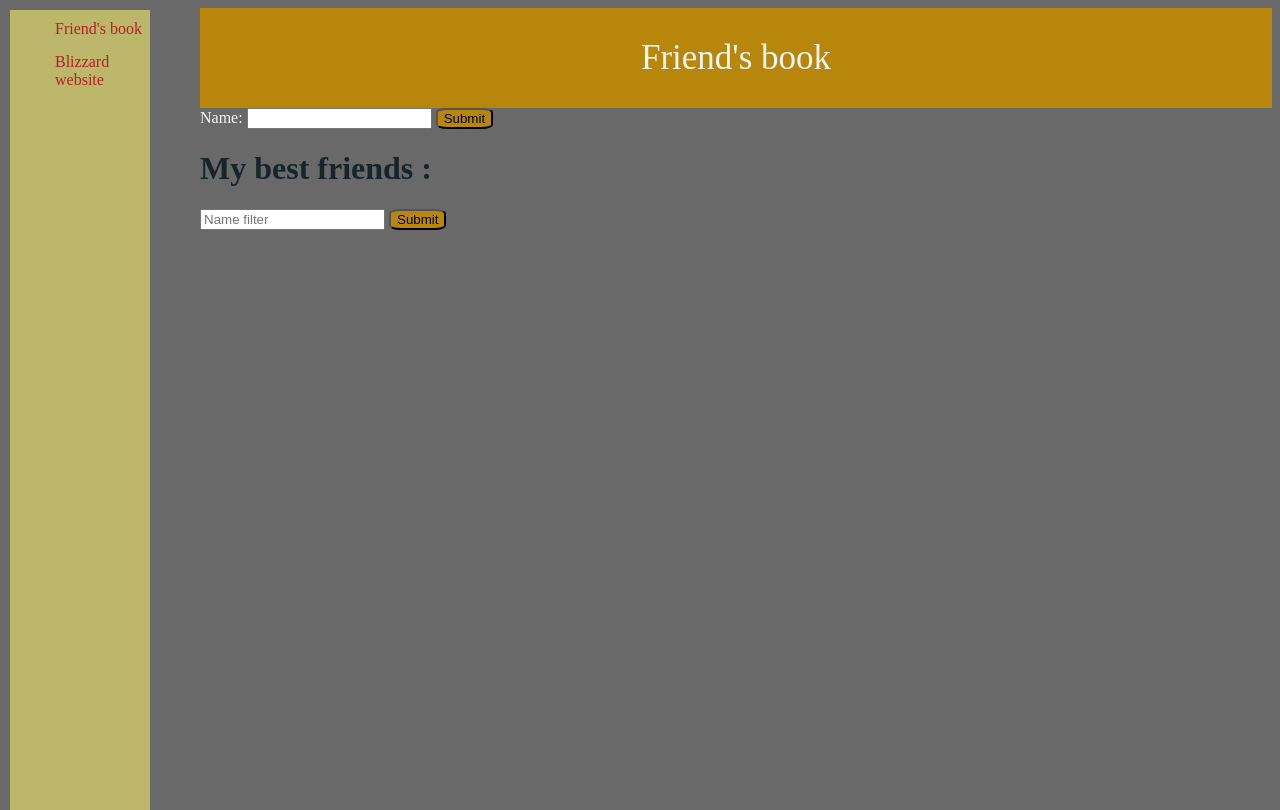
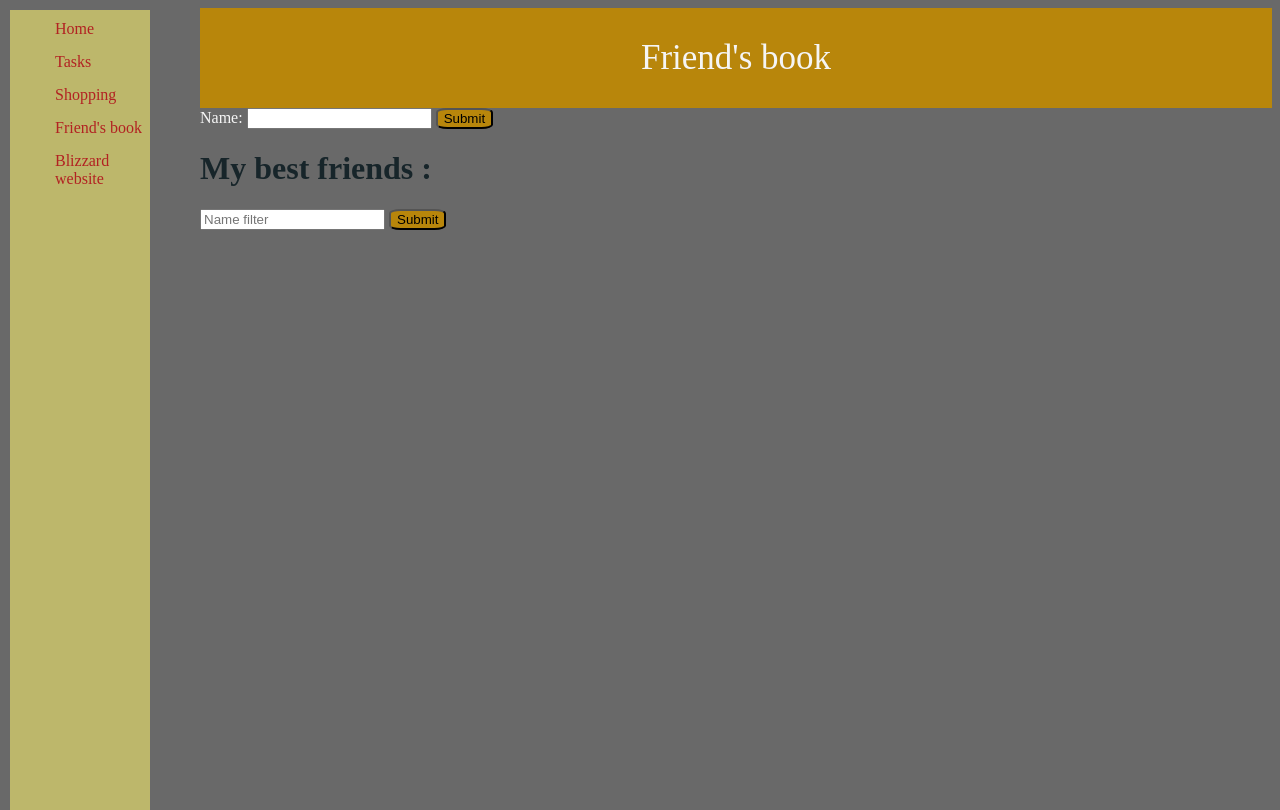
Before and after one commit to Darkriders98/efrei-lab-friendbook, a PHP site: page / in a window 1280 px wide. Run offline with PHP 8.4, Linux system fonts and the light colour scheme.

Commit message:
Add connection with HTML page

```diff
--- a/index.php
+++ b/index.php
@@ -14,9 +14,9 @@
 </header>
 
 <ul id="navbar">
-<!--    <li><a href="html/index.html">Home</a></li>-->
-<!--    <li><a href="html/tasks.html">Tasks</a></li>-->
-<!--    <li><a href="html/shopping.html">Shopping</a></li>-->
+    <li><a href="https://darkriders98.github.io/index.html">Home</a></li>
+    <li><a href="https://darkriders98.github.io/tasks.html">Tasks</a></li>
+    <li><a href="https://darkriders98.github.io/shopping.html">Shopping</a></li>
     <li><a href="index.php">Friend's book</a></li>
     <li><a href="https://www.blizzard.com/en-us/">Blizzard website</a></li>
 </ul>
```
